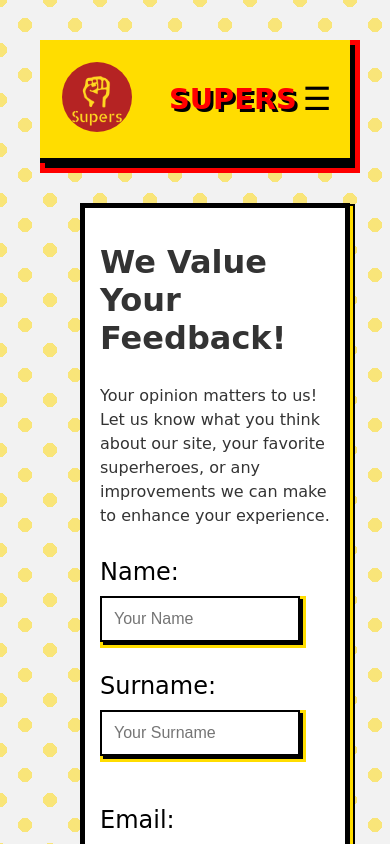
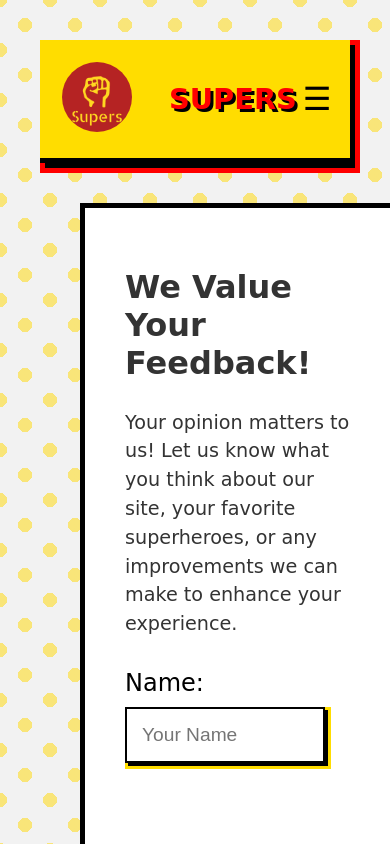
Before and after one commit to MichaelaKemp/DV200_S2_T4_Thoery, a React (Create React App) app in the folder superhero-backend/superhero-frontend/: page /feedback in a window 390 px wide. Shown: the top 844 px of the page. Built offline with nearby package versions, Linux system fonts and the light colour scheme.

Commit message:
Adjusting to different screen sizes

```diff
--- a/superhero-backend/superhero-frontend/src/components/Details.css
+++ b/superhero-backend/superhero-frontend/src/components/Details.css
@@ -13,7 +13,7 @@
   box-shadow: 10px 10px 0px #ffdd00, 10px 10px 0px 5px black;
   max-width: 1400px;
   margin: 20px auto;
-  text-align: left;
+  text-align: left; /* Align text to the left */
 }
 
 /* Motivation text to encourage users */
@@ -28,29 +28,29 @@
 .name-surname-group {
   display: flex;
   justify-content: space-between;
-  gap: 70px;
-  margin-bottom: 30px;
+  gap: 70px; /* Adds space between the name and surname fields */
+  margin-bottom: 30px; /* Adds space below the name-surname group */
 }
 
 .name-input, .surname-input {
-  flex: 1;
-  box-sizing: border-box;
+  flex: 1; /* Ensure both input fields take equal width */
+  box-sizing: border-box; /* Ensure padding is included in the width */
 }
 
 /* Input fields styling */
 input, textarea {
   width: 100%;
-  padding: 15px;
+  padding: 15px; /* Adjust padding inside the input field */
   font-size: 1.2rem;
   border: 2px solid black;
   box-shadow: 3px 3px 0px black, 3px 3px 0px 3px #ffdd00;
-  margin-bottom: 20px;
+  margin-bottom: 20px; /* Adds spacing between inputs and the next element */
 }
 
 /* Form group styling */
 .form-group {
-  margin-bottom: 30px;
-  padding-right: 30px;
+  margin-bottom: 30px; /* Adds space between the form groups */
+  padding-right: 30px; /* Adds padding to the right of the form group */
 }
 
 label {
@@ -83,48 +83,3 @@ label {
   color: green;
   margin-top: 20px;
 }
-
-/* Responsive Design - Media Queries */
-@media (max-width: 768px) {
-  .feedback-container {
-    width: 95%;
-    padding: 20px;
-    box-shadow: 5px 5px 0px #ffdd00, 5px 5px 0px 3px black;
-  }
-
-  .name-surname-group {
-    flex-direction: column;
-    gap: 10px;
-  }
-
-  input, textarea {
-    font-size: 1rem;
-    padding: 12px;
-  }
-
-  .submit-btn {
-    font-size: 1rem;
-    padding: 8px 16px;
-  }
-}
-
-@media (max-width: 480px) {
-  .feedback-container {
-    width: 100%;
-    padding: 15px;
-    box-shadow: 3px 3px 0px #ffdd00, 3px 3px 0px 2px black;
-  }
-
-  .motivation-text {
-    font-size: 1rem;
-  }
-
-  .thank-you-message {
-    font-size: 1.3rem;
-  }
-
-  .submit-btn {
-    font-size: 0.9rem;
-    padding: 6px 12px;
-  }
-}
```
